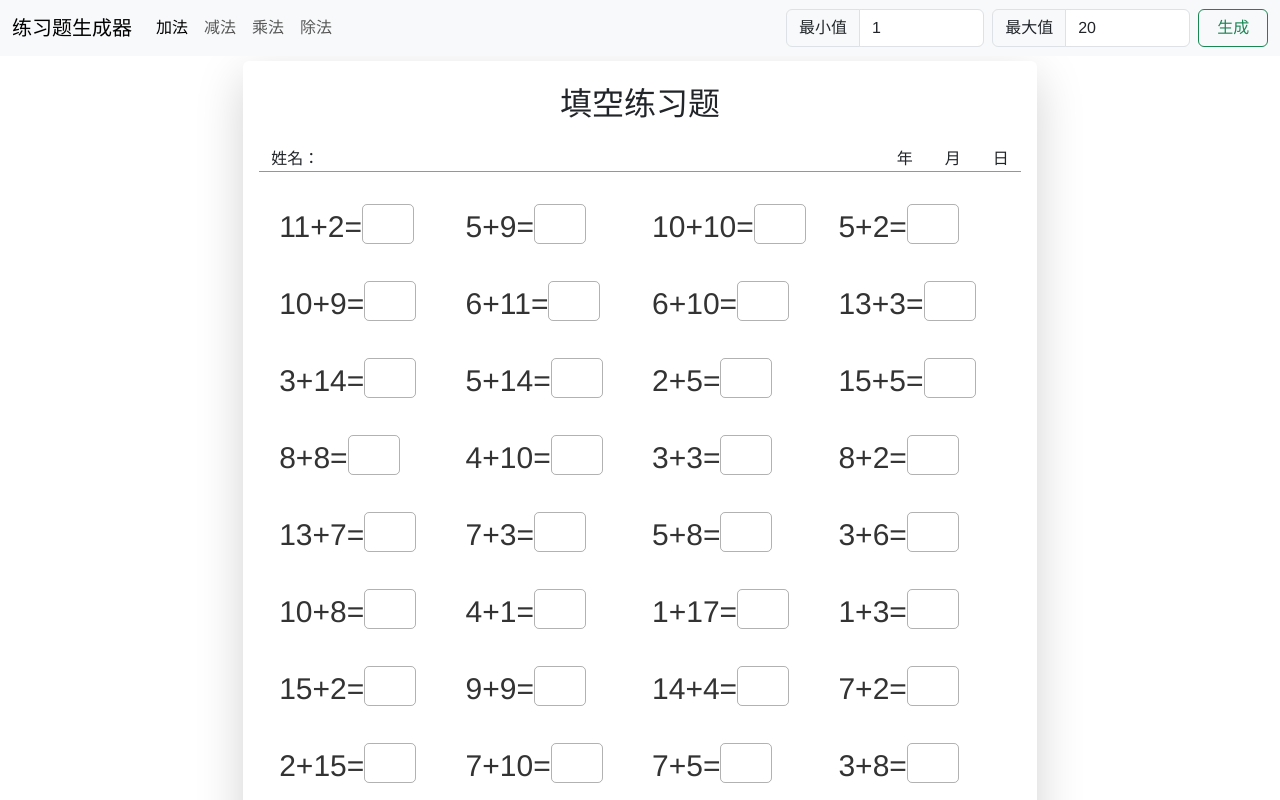
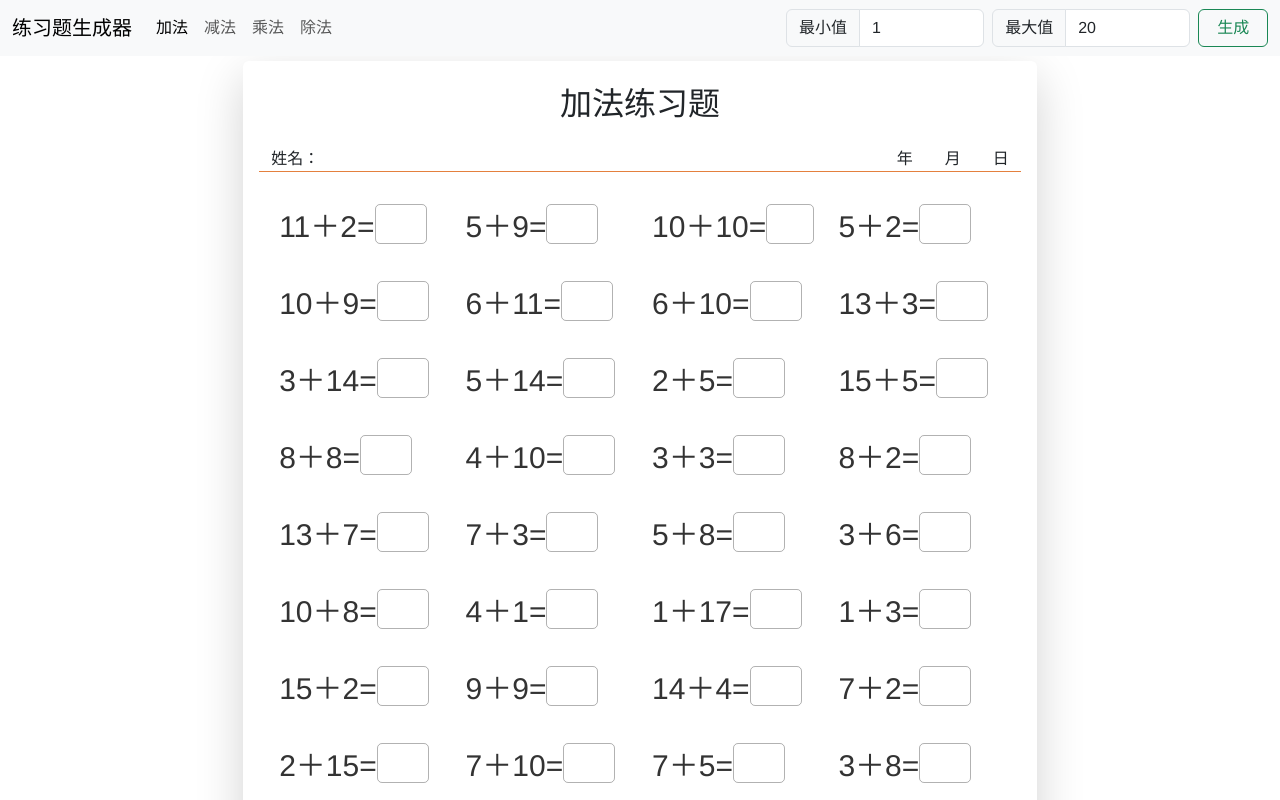
Before and after one commit to allxiao/exercise-generator, a Vue app: page / in a window 1280 px wide. Shown: the top 800 px of the page. Built offline with nearby package versions, Linux system fonts and the light colour scheme.

Commit message:
enable generation of minus, multiply and divide exercises

```diff
--- a/src/App.vue
+++ b/src/App.vue
@@ -28,7 +28,16 @@
   </nav>
   <div class="container-fluid d-flex align-items-center justify-content-center">
     <div id="main-page" class="shadow-lg rounded">
-      <PlusExercise title="填空练习题"></PlusExercise>
+      <div class="container">
+        <h2 class="text-center m-4">{{ operationName }}练习题</h2>
+        <div id="student-info" class="row mt-4 mb-4 ms-1 me-1">
+          <div class="col-2">姓名：</div>
+          <div class="col-6"></div>
+          <div class="col-4 text-end">&emsp;&emsp;年&emsp;&emsp;月&emsp;&emsp;日</div>
+        </div>
+        <ExerciseGrid></ExerciseGrid>
+      </div>
+
     </div>
   </div>
 </template>
@@ -37,12 +46,12 @@
 import { defineComponent } from 'vue'
 import 'bootstrap/dist/css/bootstrap.min.css'
 import 'bootstrap'
-import { mapState } from 'vuex'
+import { mapGetters, mapState } from 'vuex'
 import { MAX, MIN, SHUFFLE } from '@/store/mutations'
 import { Operations } from '@/utils'
 
 import NavItem from '@/components/NavItem.vue'
-import PlusExercise from '@/components/PlusExercise.vue'
+import ExerciseGrid from '@/components/ExerciseGrid.vue'
 
 function safeParseInt (value: any): number | undefined {
   try {
@@ -55,17 +64,22 @@ export default defineComponent({
   name: 'App',
   components: {
     NavItem,
-    PlusExercise
+    ExerciseGrid
   },
   data () {
     return {
       operations: Object.keys(Operations)
     }
   },
-  computed: mapState([
-    'min',
-    'max'
-  ]),
+  computed: {
+    ...mapState([
+      'min',
+      'max'
+    ]),
+    ...mapGetters([
+      'operationName'
+    ])
+  },
   methods: {
     updateMin (e: any) {
       this.$store.commit(MIN, safeParseInt(e.target.value))
@@ -104,6 +118,10 @@ export default defineComponent({
   width: 8em;
 }
 
+#student-info {
+  border-bottom: 1px solid #e4803e;
+}
+
 @media print {
   @page {
     margin: 0 0 !important;
--- /dev/null
+++ b/src/components/ExerciseGrid.vue
@@ -0,0 +1,85 @@
+<script lang="ts">
+import { defineComponent } from 'vue'
+
+import SingleQuestion from '@/components/SingleQuestion.vue'
+import { mapState } from 'vuex'
+import { Operations } from '@/utils'
+
+export default defineComponent({
+  name: 'ExerciseGrid',
+  props: {
+    title: String,
+    pairs: {
+      type: Array
+    }
+  },
+  computed: {
+    ...mapState([
+      'min',
+      'max',
+      'operation'
+    ]),
+    opSymbol (): string {
+      switch (this.operation) {
+        case Operations.Plus:
+          return '＋'
+        case Operations.Minus:
+          return '－'
+        case Operations.Multiply:
+          return '×'
+        case Operations.Divide:
+          return '÷'
+        default:
+          return ''
+      }
+    },
+    tuples (): Array<Array<number>> {
+      const choices = this.$store.state.numberSeries
+      return choices.filter(this.validPair)
+    }
+  },
+  methods: {
+    validPair (pair: Array<number>): boolean {
+      let value: number
+      switch (this.operation) {
+        case Operations.Plus:
+          return this.inScope(pair[0] + pair[1])
+        case Operations.Minus:
+          return this.inScope(pair[0] - pair[1])
+        case Operations.Multiply:
+          return this.inScope(pair[0] * pair[1])
+        case Operations.Divide:
+          if (pair[1] === 0) {
+            return false
+          }
+          value = pair[0] / pair[1]
+          return Math.floor(value) === value && this.inScope(value)
+        default:
+          return false
+      }
+    },
+    inScope (value: number): boolean {
+      return value >= this.min && value <= this.max
+    }
+  },
+  components: {
+    SingleQuestion
+  }
+})
+</script>
+
+<template>
+  <div class="container" v-if="tuples.length > 0">
+    <div class="row questions-row" v-for="r in 12" :key="r">
+      <SingleQuestion v-for="i in 4" :key="i" :left-value="tuples[(r * 4 + i) % tuples.length][0]"
+                      :right-value="tuples[(r * 4 + i) % tuples.length][1]" :operation="opSymbol"></SingleQuestion>
+    </div>
+  </div>
+</template>
+
+<style scoped>
+
+.questions-row {
+  margin: 32px 0;
+}
+</style>
--- a/src/components/PlusExercise.vue
+++ /dev/null
@@ -1,56 +0,0 @@
-<script lang="ts">
-import { defineComponent } from 'vue'
-
-import SingleQuestion from '@/components/SingleQuestion.vue'
-import { mapState } from 'vuex'
-
-export default defineComponent({
-  name: 'PlusExercise',
-  props: {
-    title: String,
-    pairs: {
-      type: Array
-    }
-  },
-  computed: {
-    ...mapState([
-      'min',
-      'max'
-    ]),
-    tuples (): Array<Array<number>> {
-      const choices = this.$store.state.numberSeries
-      return choices.filter((pair: Array<number>) => pair[0] + pair[1] >= this.min && pair[0] + pair[1] <= this.max)
-    }
-  },
-  components: {
-    SingleQuestion
-  }
-})
-</script>
-
-<template>
-  <div class="container">
-    <h2 class="text-center m-4">{{ title }}</h2>
-    <div id="student-info" class="row mt-4 mb-4 ms-1 me-1">
-      <div class="col-2">姓名：</div>
-      <div class="col-6"></div>
-      <div class="col-4 text-end">&emsp;&emsp;年&emsp;&emsp;月&emsp;&emsp;日</div>
-    </div>
-    <div class="container" v-if="tuples.length > 0">
-      <div class="row questions-row" v-for="r in 12" :key="r">
-        <SingleQuestion v-for="i in 4" :key="i" :left-value="tuples[(r * 4 + i) % tuples.length][0]"
-                        :right-value="tuples[(r * 4 + i) % tuples.length][1]" operation="+"></SingleQuestion>
-      </div>
-    </div>
-  </div>
-</template>
-
-<style scoped>
-#student-info {
-  border-bottom: 1px solid #e4803e;
-}
-
-.questions-row {
-  margin: 32px 0;
-}
-</style>
```
